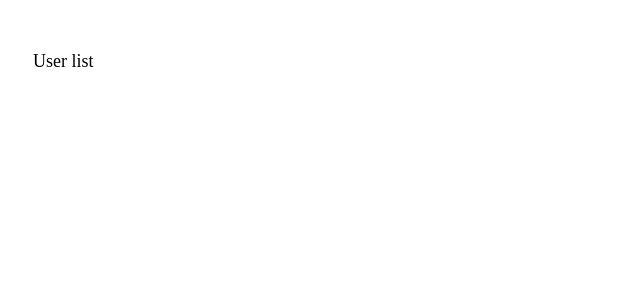
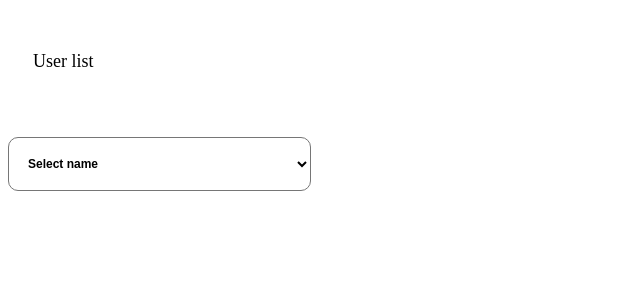
Before and after one commit to Yury-Odinson/user-list, a React (Create React App) app: page / in a window 1280 px wide. Shown: the top 300 px of the page, without its empty margins (0-640 px from the left). Built offline with nearby package versions, Linux system fonts and the light colour scheme; the HTML template or start-up script is replaced by a standard one.

Commit message:
feat: select

```diff
--- a/src/App.tsx
+++ b/src/App.tsx
@@ -1,12 +1,16 @@
 import React from 'react';
 import {Header} from "./components/Header";
+import {Select} from "./components/Select";
 
 function App() {
-  return (
-    <div className="App">
-      <Header/>
-    </div>
-  );
+    return (
+        <div className="App">
+            <Header/>
+            <div className="wrapper">
+                <Select/>
+            </div>
+        </div>
+    );
 }
 
 export default App;
--- /dev/null
+++ b/src/components/Select.tsx
@@ -0,0 +1,23 @@
+import {useState} from "react";
+
+export const Select = () => {
+
+    const [isOpened, setIsOpened] = useState<boolean>(false);
+
+    const changeStyle = () => isOpened ? "select-wrapper-active" : "select-wrapper";
+    const handlerChangeStyle = () => setIsOpened(!isOpened);
+
+    return (
+        <label>
+            <div className={changeStyle()}>
+                <select name="select-name" className="select" onClick={handlerChangeStyle}>
+                    <option value="1">Select name</option>
+                    <option value="2">2</option>
+                    <option value="3">3</option>
+                    <option value="4">4</option>
+                    <option value="5">5</option>
+                </select>
+            </div>
+        </label>
+    );
+};
--- a/src/index.css
+++ b/src/index.css
@@ -8,3 +8,46 @@ header {
     font-weight: 500;
     background-color: var(--dark);
 }
+
+.wrapper {
+    margin: 0 auto;
+    padding: 22px 0;
+    max-width: 1660px;
+}
+
+.select-wrapper,
+.select-wrapper-active {
+    position: relative;
+    width: 24%;
+}
+
+.select {
+    position: relative;
+    padding: 18px 15px;
+    width: 100%;
+    border-radius: 10px;
+    background-color: var(--select);
+    font-size: 12px;
+    font-weight: 700;
+}
+
+.select-wrapper::before,
+.select-wrapper-active::before {
+    content: "";
+    position: absolute;
+    top: 50%;
+    right: 15px;
+    transform: translateY(-50%);
+    display: block;
+    width: 10px;
+    height: 10px;
+    background-image: url("../public/img/arrow-down.png");
+    background-repeat: no-repeat;
+    background-position: center;
+    z-index: 1;
+    pointer-events: none;
+}
+
+.select-wrapper-active::before {
+    background-image: url("../public/img/arrow-up.png");
+}
--- a/src/reset.css
+++ b/src/reset.css
@@ -25,4 +25,19 @@ code {
     --dark: #1F1F21;
     --background: #252627;
     --grayText: #878787;
+    --select: #545454;
 }
+
+select {
+    -moz-appearance: none;
+    -webkit-appearance: none;
+    appearance: none;
+    border: none;
+    outline: none;
+    cursor: pointer;
+}
+
+/*Explorer*/
+select::-ms-expand {
+    display: none;
+}
```
Also changed, not shown: public/img/arrow-down.png (added), public/img/arrow-up.png (added).
